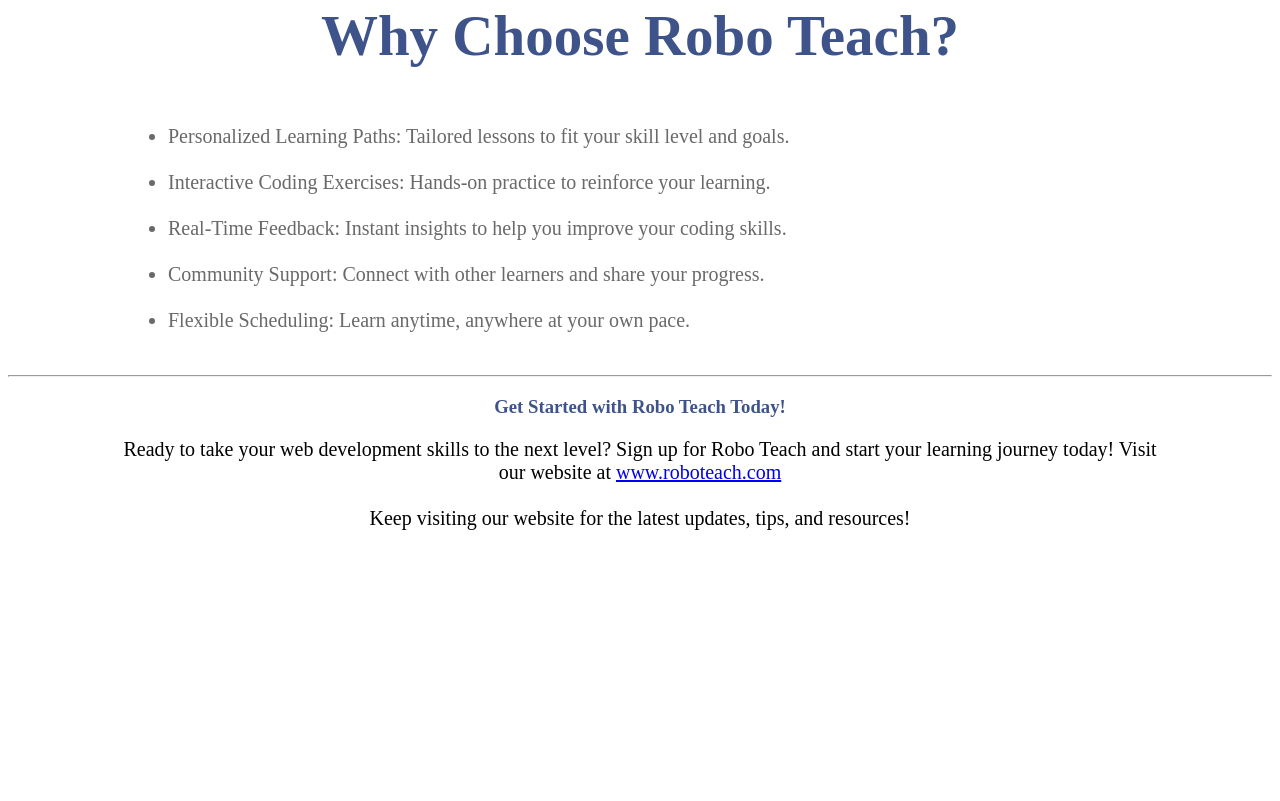
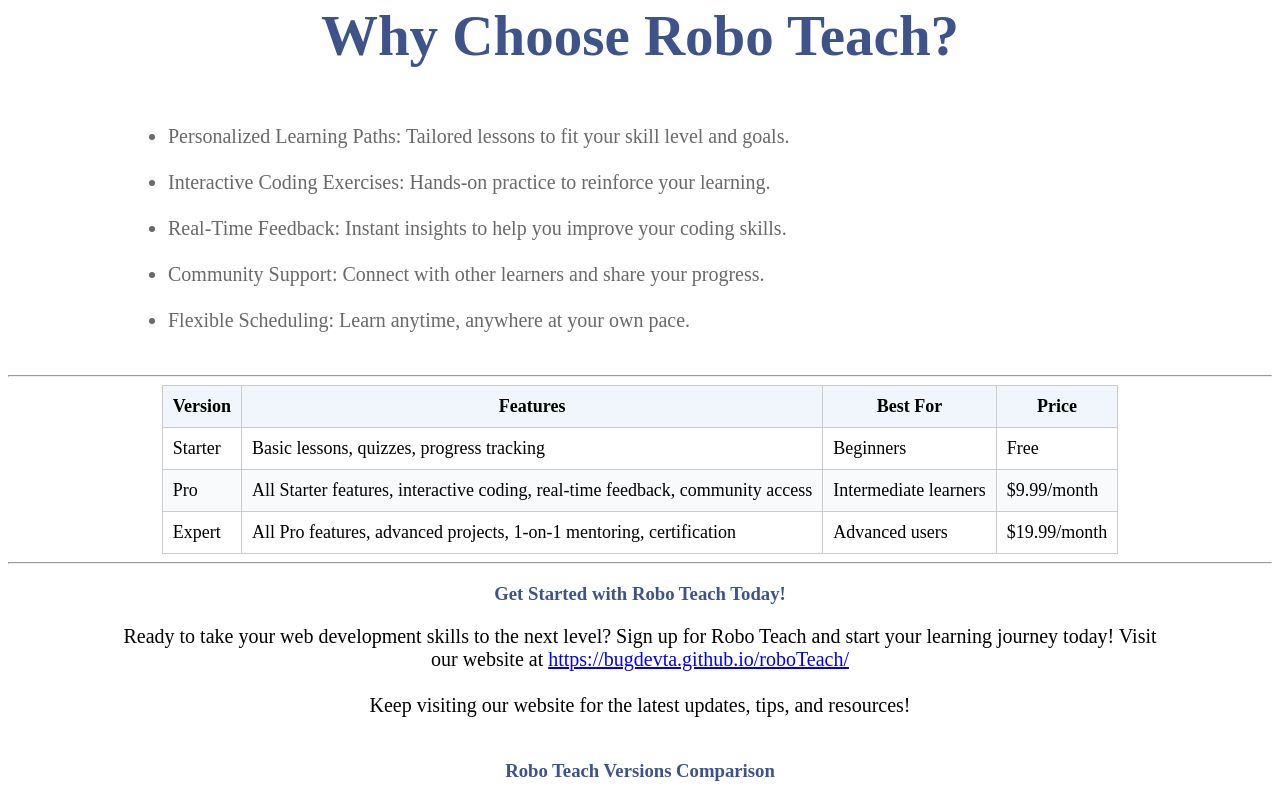
Before and after one commit to bugdevta/Tech-Gadget-Launch-Page, a plain HTML site: page index.html in a window 1280 px wide. Shown: the part 938-1739 px from the top of the page. Before the commit the page ends 1511 px from the top, so only its background shows below. Drawn offline with Linux system fonts and the light colour scheme.

Commit message:
Update index.html

```diff
--- a/index.html
+++ b/index.html
@@ -81,6 +81,47 @@
       <br />
     </ul>
     <hr />
+
+    <table style="margin: 0 auto; border-collapse: collapse; font-size: 18px">
+      <thead>
+        <tr style="background-color: #f0f6fc">
+          <th style="border: 1px solid #ccc; padding: 10px">Version</th>
+          <th style="border: 1px solid #ccc; padding: 10px">Features</th>
+          <th style="border: 1px solid #ccc; padding: 10px">Best For</th>
+          <th style="border: 1px solid #ccc; padding: 10px">Price</th>
+        </tr>
+      </thead>
+      <tbody>
+        <tr>
+          <td style="border: 1px solid #ccc; padding: 10px">Starter</td>
+          <td style="border: 1px solid #ccc; padding: 10px">
+            Basic lessons, quizzes, progress tracking
+          </td>
+          <td style="border: 1px solid #ccc; padding: 10px">Beginners</td>
+          <td style="border: 1px solid #ccc; padding: 10px">Free</td>
+        </tr>
+        <tr style="background-color: #f9fafb">
+          <td style="border: 1px solid #ccc; padding: 10px">Pro</td>
+          <td style="border: 1px solid #ccc; padding: 10px">
+            All Starter features, interactive coding, real-time feedback,
+            community access
+          </td>
+          <td style="border: 1px solid #ccc; padding: 10px">
+            Intermediate learners
+          </td>
+          <td style="border: 1px solid #ccc; padding: 10px">$9.99/month</td>
+        </tr>
+        <tr>
+          <td style="border: 1px solid #ccc; padding: 10px">Expert</td>
+          <td style="border: 1px solid #ccc; padding: 10px">
+            All Pro features, advanced projects, 1-on-1 mentoring, certification
+          </td>
+          <td style="border: 1px solid #ccc; padding: 10px">Advanced users</td>
+          <td style="border: 1px solid #ccc; padding: 10px">$19.99/month</td>
+        </tr>
+      </tbody>
+    </table>
+    <hr />
     <h3 style="text-align: center; color: rgb(62, 83, 138)">
       Get Started with Robo Teach Today!
     </h3>
@@ -94,10 +135,16 @@
     >
       Ready to take your web development skills to the next level? Sign up for
       Robo Teach and start your learning journey today! Visit our website at
-      <a href="https://www.roboteach.com" target="_blank">www.roboteach.com</a>
+      <a href="https://www.roboteach.com" target="_blank"
+        >https://bugdevta.github.io/roboTeach/</a
+      >
       <br /><br />
       Keep visiting our website for the latest updates, tips, and resources!
       <br /><br />
     </p>
   </body>
+
+  <h3 style="text-align: center; color: rgb(62, 83, 138)">
+    Robo Teach Versions Comparison
+  </h3>
 </html>
```
